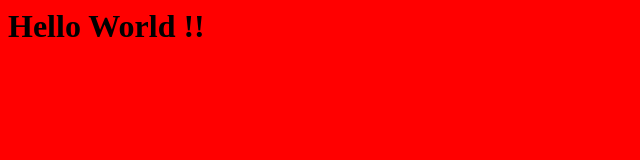
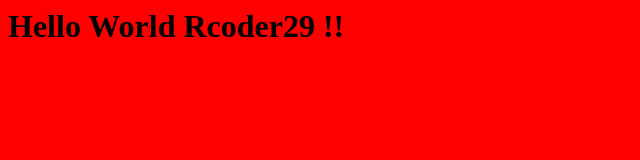
Before and after one commit to rcoder29/rcoder29.github.io, a plain HTML site: page index.html in a window 1280 px wide. Shown: the whole page, without its empty margins (0-640 px from the left). Drawn offline with Linux system fonts and the light colour scheme.

Commit message:
local changes for hello world name

```diff
--- a/index.html
+++ b/index.html
@@ -1,5 +1,5 @@
 <html>
     <body bgcolor= "red">
-    <h1> Hello World !! </h1>
+    <h1> Hello World Rcoder29 !! </h1>
     </body>
 </html>
```
